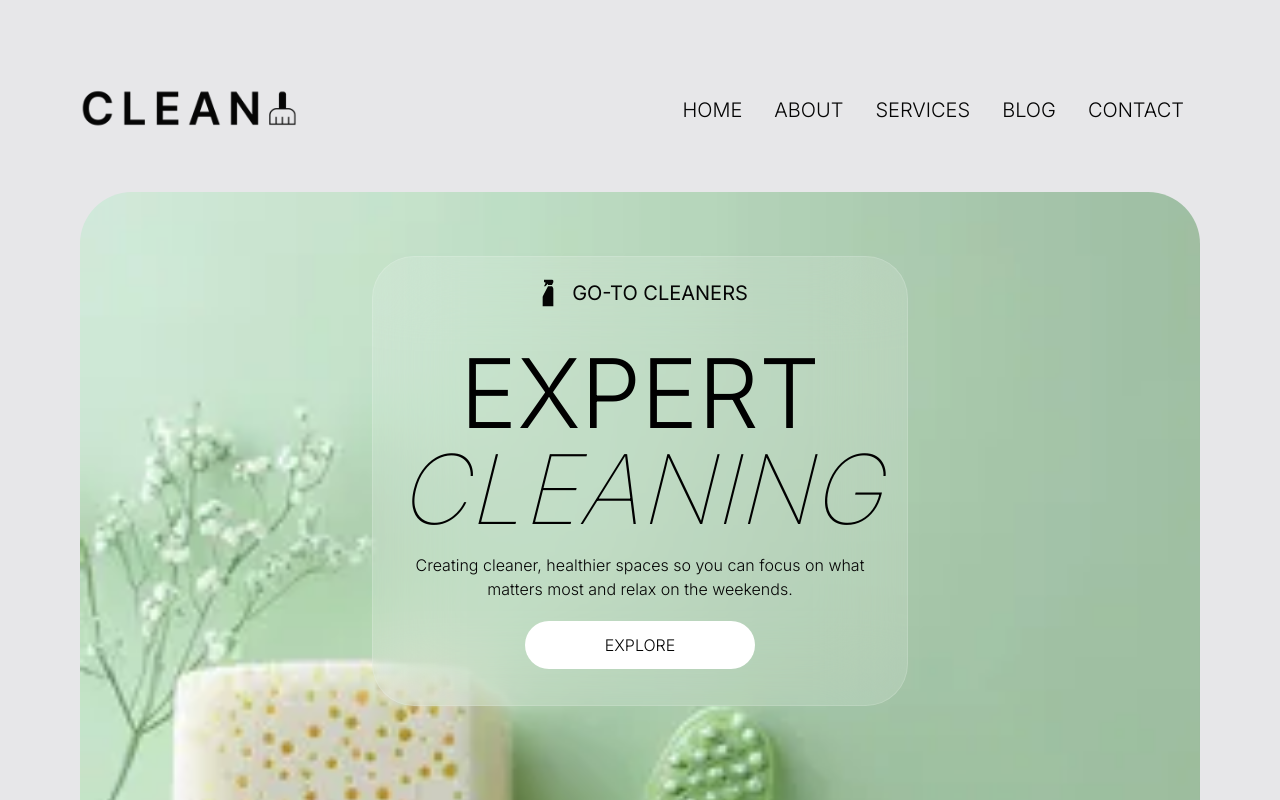
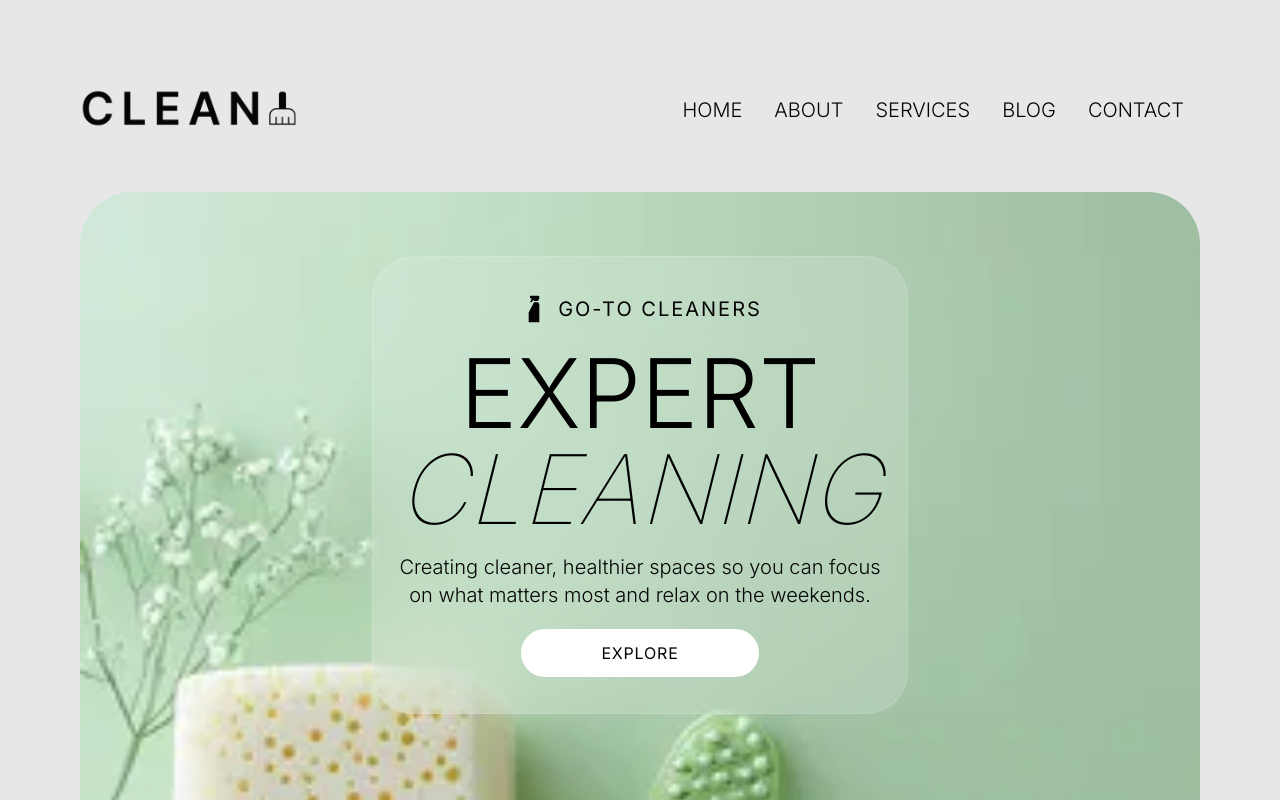
Before and after one commit to Yagya-Adh/clean, a Next.js app: page / in a window 1280 px wide. Shown: the top 800 px of the page. Built offline with nearby package versions, Linux system fonts and the light colour scheme.

Commit message:
add large screen text size

```diff
--- a/app/components/banner/MainHeroBanner.tsx
+++ b/app/components/banner/MainHeroBanner.tsx
@@ -5,26 +5,26 @@ const MainHeroBanner = () => {
     <section className="max-w-screen-4xl mx-auto px-4 md:px-10 lg:px-20 py-4">
       <div className="rounded-4xl bg-hero-main bg-no-repeat bg-cover p-6  lg:py-80 max-w-full flex flex-col justify-center">
         <div className="relative lg:-top-64 left-0 flex flex-col justify-center items-center text-center font-inter z-10 border border-white/15 backdrop:blur-3xl rounded-3xl p-10 md:p-4 md:w-1/2 mx-auto bg-white/15 backdrop-blur-2xl">
-          <div className="flex flex-row justify-center items-center mb-4 w-full">
+          <div className="flex flex-row justify-center items-center mt-4 w-full">
             <SprayIcon className="w-8 h-10" />
-            <h3 className="text-sm lg:text-xl text-clean-black-10 ml-2 uppercase font-inter font-normal">
+            <h3 className="text-sm lg:text-xl text-clean-black-10 ml-2 uppercase tracking-widest font-inter font-normal">
               Go-to Cleaners
             </h3>
           </div>
-          <h1 className="font-inter font-light text-4xl sm:text-5xl lg:text-7xl xl:text-8xl sm:py-4 uppercase animate-flipTopDownIn">
+          <h1 className="font-inter font-light text-4xl sm:text-5xl lg:text-7xl xl:text-8xl py-4 uppercase animate-flipTopDownIn">
             Expert <br />
             <span className="font-thin italic">Cleaning</span>
           </h1>
-          <p className="text-center text-base   text-clean-black-10 font-inter font-light max-w-md md:max-w-xl animate-flipTopDownIn">
+          <p className="text-center text-base md:text-xl text-clean-black-10 font-inter font-light max-w-md md:max-w-xl animate-flipTopDownIn">
             Creating cleaner, healthier spaces so you can focus on what matters
             most and relax on the weekends.
           </p>
           <button className="bg-white group rounded-full px-10 lg:px-20 my-5 hover:bg-clean-green-10 ease-in-out transition-all duration-500">
             <div className="overflow-hidden">
-              <div className="translate-y-3 transform group-hover:-translate-y-16 ease-in-out transition-all duration-500 font-inter font-light uppercase text-clean-black-10 text-base">
+              <div className="translate-y-3 transform group-hover:-translate-y-16 ease-in-out transition-all duration-500 font-inter font-normal tracking-wider uppercase text-clean-black-10 text-base">
                 Explore
               </div>
-              <div className="translate-y-10 transform group-hover:-translate-y-4 ease-in-out transition-all duration-500 font-inter font-light uppercase text-clean-black-10 text-base">
+              <div className="translate-y-10 transform group-hover:-translate-y-4 ease-in-out transition-all duration-500 font-inter font-normal tracking-wider uppercase text-clean-black-10 text-base">
                 Explore
               </div>
             </div>
```
